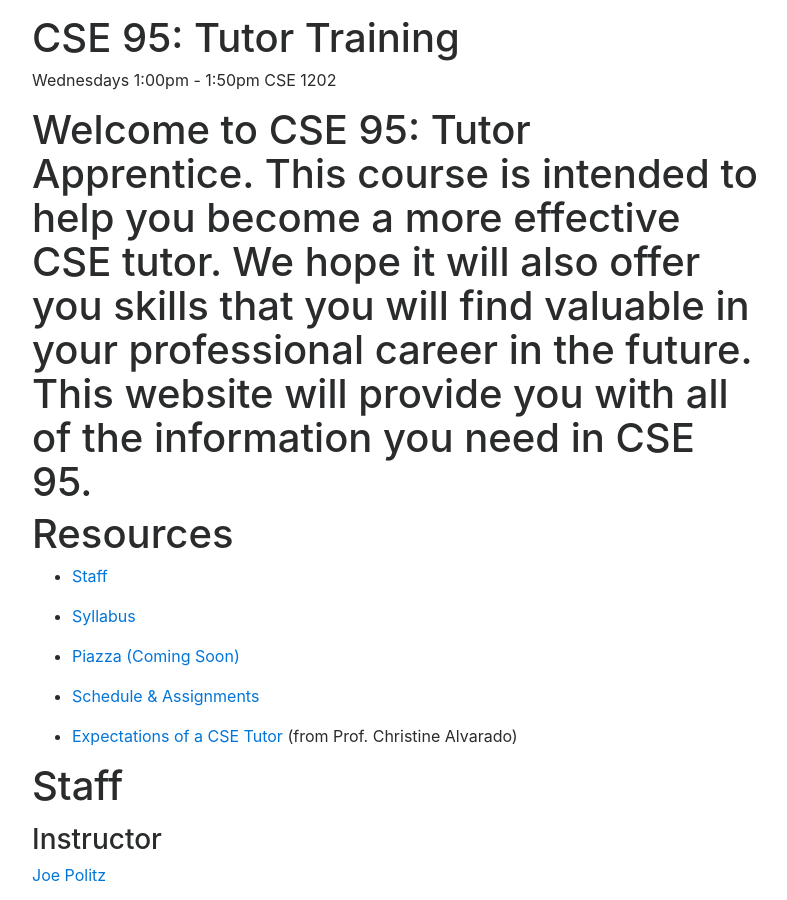
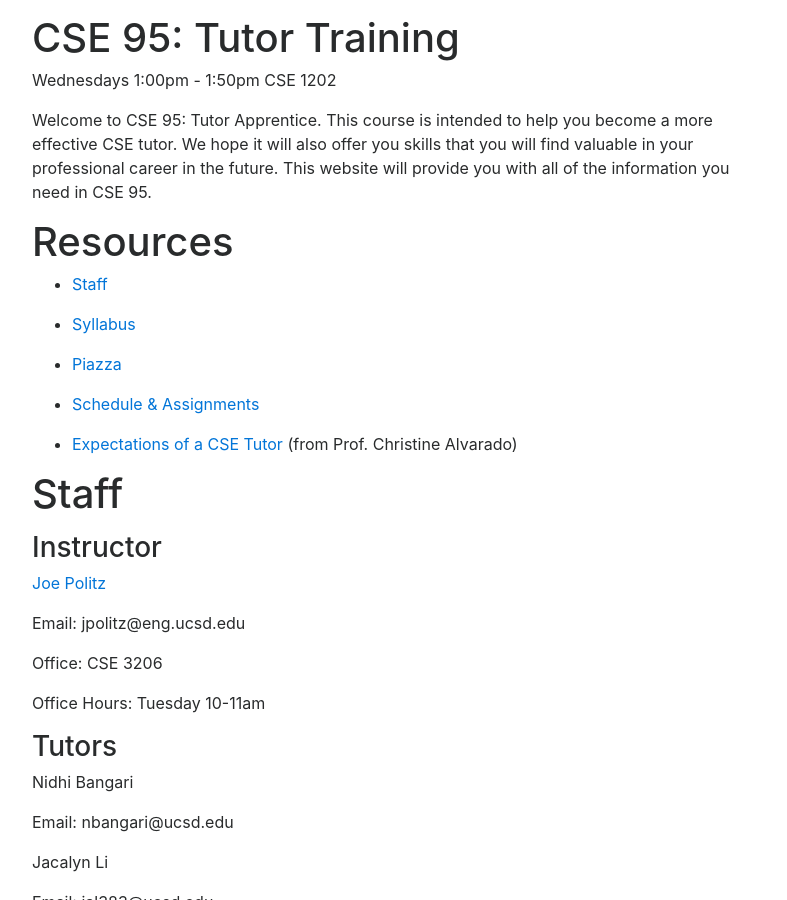
Before and after one commit to ucsd-cse95-f19/ucsd-cse95-f19.github.io, a Jekyll site: the page built from index.md, in a window 1280 px wide and 900 px high. Shown: the whole window, without its empty margins (243-1030 px from the left). Built offline with Jekyll 4.4.1, drawn with Linux system fonts in a browser that asks for light colours; nearby versions of some CDN libraries.

Commit message:
Update index.md

```diff
--- a/index.md
+++ b/index.md
@@ -6,14 +6,13 @@ title: "CSE95 Fall 2018: Tutor Training"
 Wednesdays 1:00pm - 1:50pm CSE 1202
 
 Welcome to CSE 95: Tutor Apprentice. This course is intended to help you become a more effective CSE tutor. We hope it will also offer you skills that you will find valuable in your professional career in the future. This website will provide you with all of the information you need in CSE 95.
-=======
 
 # Resources
 * <a href="#staff">Staff</a>
 
 * <a href="#syllabus">Syllabus</a>
 
-* <a href="https://piazza.com/class/jmr8ofrue7ssa"> Piazza (Coming Soon) </a>
+* <a href="https://piazza.com/class/jmr8ofrue7ssa"> Piazza </a>
 
 * <a href="#schedule">Schedule & Assignments </a>
 
```
